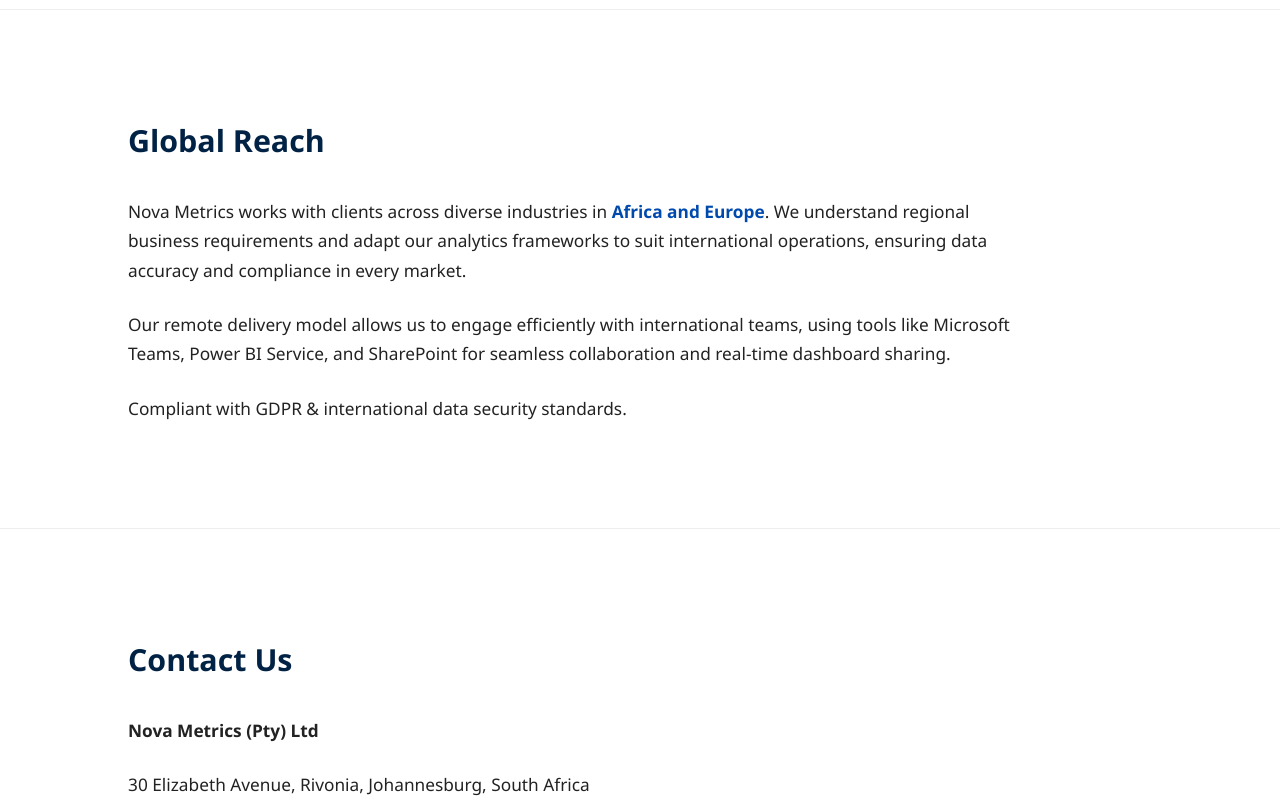
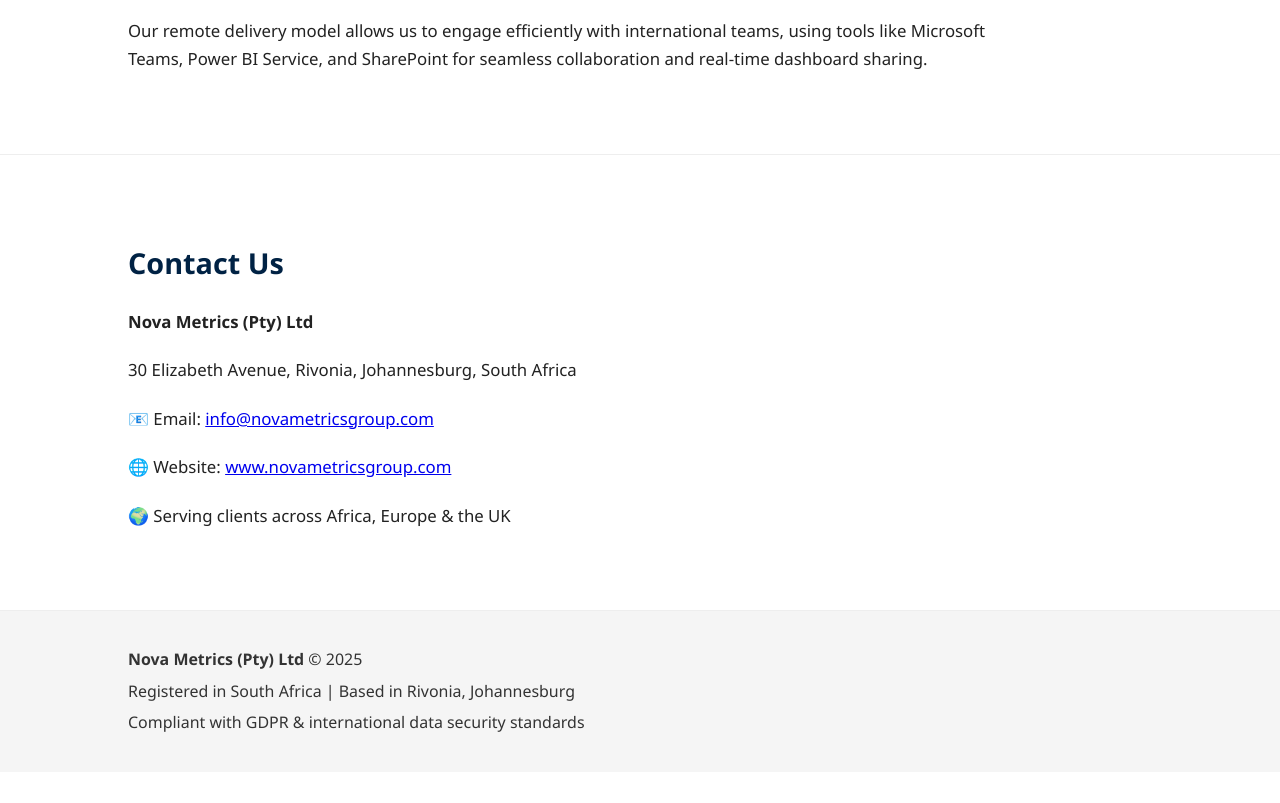
Before and after one commit to Kharst/novametricsgroup.github.io, a plain HTML site: page index.html in a window 1280 px wide. Shown: the part 1470-2273 px from the top of the page. After the commit the page ends 2242 px from the top, so only its background shows below. Drawn offline with Linux system fonts and the light colour scheme.

Commit message:
Refactor index.html with updated styles and content
Updated styling and content for various sections, including header, about, services, global reach, contact, and footer.

```diff
--- a/index.html
+++ b/index.html
@@ -14,67 +14,40 @@
       color: #222;
       background-color: #fff;
     }
-
     header {
       background-color: #002244;
       color: white;
-      padding: 60px 20px;
+      padding: 40px 20px;
       text-align: center;
     }
-
     header h1 {
-      font-size: 2.4em;
-      margin-bottom: 10px;
+      font-size: 2.2em;
+      margin: 0;
     }
-
     section {
-      padding: 80px 10%;
+      padding: 60px 10%;
       border-bottom: 1px solid #eee;
     }
-
-    section:last-of-type {
-      border-bottom: none;
-    }
-
     h2 {
       color: #002244;
-      margin-bottom: 30px;
-      font-size: 1.9em;
+      margin-bottom: 20px;
+      font-size: 1.8em;
     }
-
     p {
       max-width: 900px;
-      margin-bottom: 25px;
-      font-size: 1.08em;
+      margin-bottom: 20px;
+      font-size: 1.05em;
     }
-
-    ul {
-      margin: 25px 0 40px 20px;
-      line-height: 1.8;
-    }
-
     footer {
       background-color: #f5f5f5;
       color: #333;
-      padding: 50px 10%;
+      padding: 30px 10%;
       font-size: 0.95em;
       line-height: 1.6;
-      text-align: center;
     }
-
     footer p {
-      margin: 10px 0;
+      margin: 6px 0;
     }
-
-    a {
-      color: #004aad;
-      text-decoration: none;
-    }
-
-    a:hover {
-      text-decoration: underline;
-    }
-
     .highlight {
       color: #004aad;
       font-weight: 600;
@@ -129,9 +102,6 @@
     <p>
       Our remote delivery model allows us to engage efficiently with international teams, using tools like Microsoft Teams, Power BI Service, and SharePoint for seamless collaboration and real-time dashboard sharing.
     </p>
-    <p>
-      Compliant with GDPR & international data security standards.
-    </p>
   </section>
 
   <!-- CONTACT SECTION -->
@@ -146,8 +116,9 @@
 
   <!-- FOOTER -->
   <footer>
-    <p><strong>Powered by Nova Metrics (Pty) Ltd</strong> © <script>document.write(new Date().getFullYear())</script></p>
-    <p>Registered in South Africa</p>
+    <p><strong>Nova Metrics (Pty) Ltd</strong> © <script>document.write(new Date().getFullYear())</script></p>
+    <p>Registered in South Africa | Based in Rivonia, Johannesburg</p>
+    <p>Compliant with GDPR & international data security standards</p>
   </footer>
 
 </body>
```
